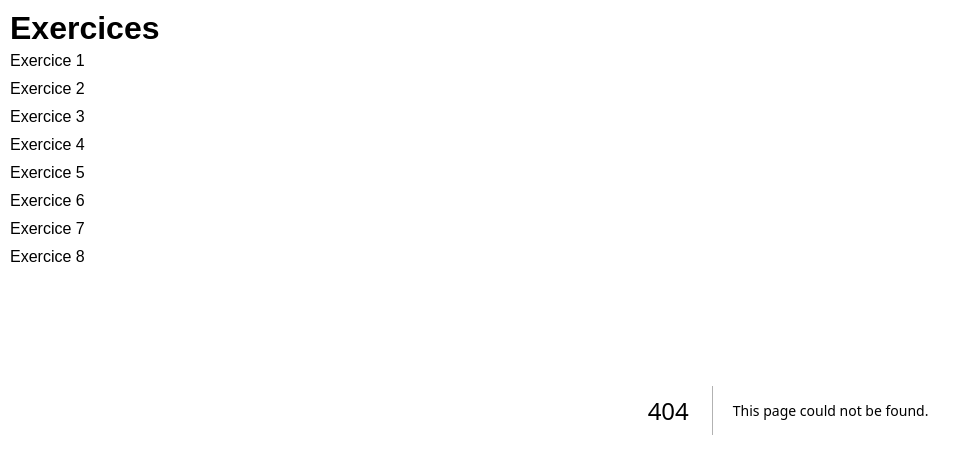
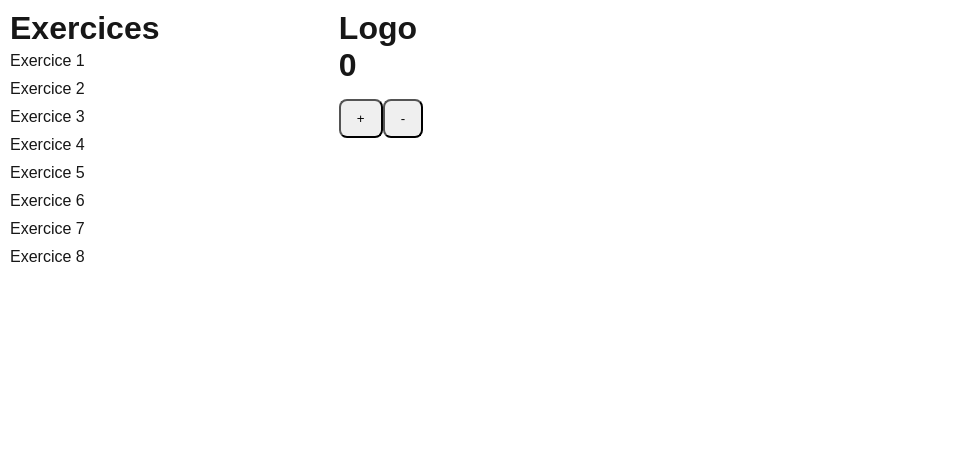
Before and after one commit to quentinhermiteau/react-5iw2-2025-2026, a Next.js app: page /demo/5 in a window 1280 px wide. Before the commit this address had no page. Shown: the top 458 px of the page, without its empty margins (0-980 px from the left). Built offline with nearby package versions, Linux system fonts and the light colour scheme.

Commit message:
add demo 5

```diff
--- /dev/null
+++ b/src/app/demo/5/page.jsx
@@ -0,0 +1,27 @@
+"use client";
+
+import { useState } from "react";
+
+function Logo() {
+  console.log("render logo");
+  return (
+    <div>
+      <h1>Logo</h1>
+    </div>
+  );
+}
+
+export default function Page() {
+  const [count, setCount] = useState(0);
+
+  console.log("render page");
+
+  return (
+    <div>
+      <Logo />
+      <h1>{count}</h1>
+      <button onClick={() => setCount(count + 1)}>+</button>
+      <button onClick={() => setCount(count - 1)}>-</button>
+    </div>
+  );
+}
```
